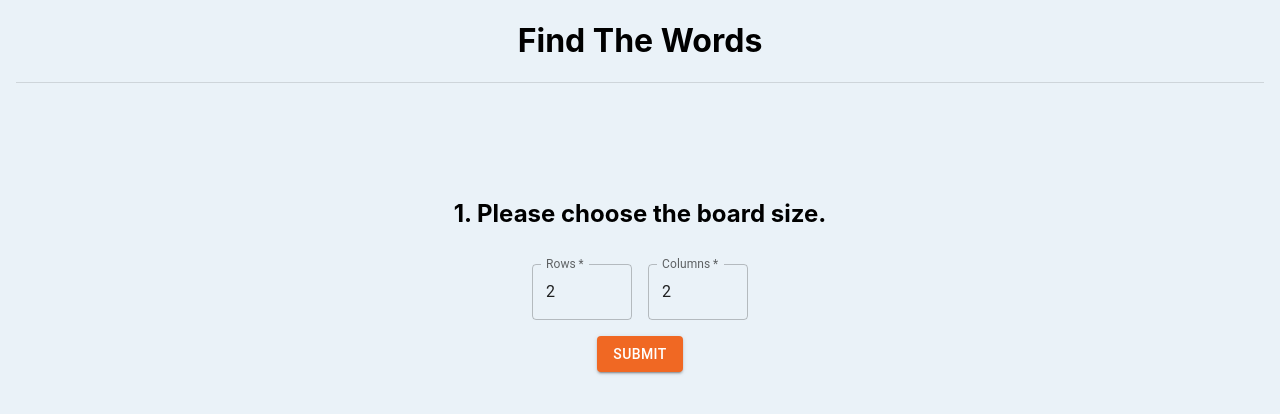
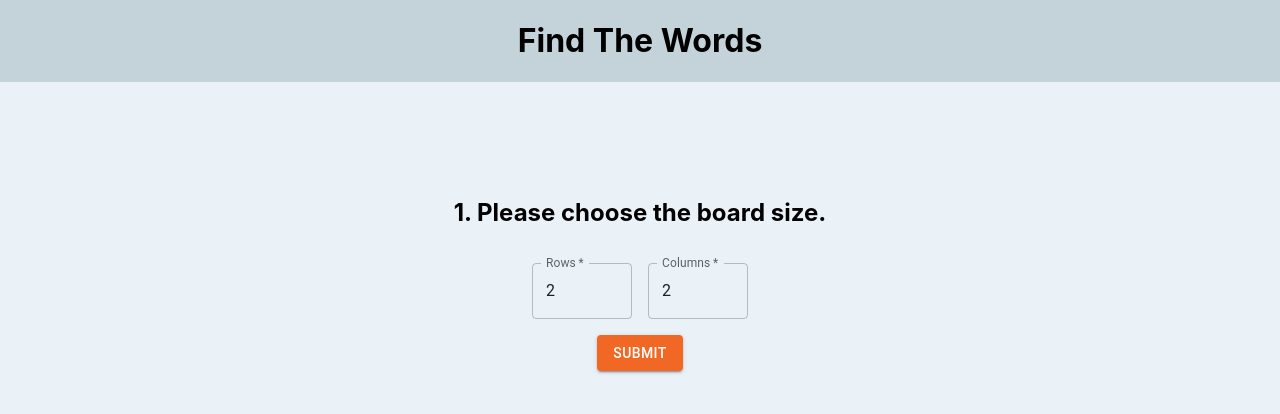
Before and after one commit to zdravkob98/find-the-words, a React (Create React App) app: page / in a window 1280 px wide. Shown: the top 414 px of the page. Built offline with nearby package versions, Linux system fonts and the light colour scheme.

Commit message:
Styled Header

```diff
--- a/src/components/Header.js
+++ b/src/components/Header.js
@@ -1,15 +1,10 @@
-import { Grid, Divider } from "@mui/material";
+import { Grid } from "@mui/material";
 
 const Header = () => {
   return (
-    <>
-      <Grid container justifyContent="center">
-        <h1>Find The Words</h1>
-      </Grid>
-      <Grid>
-        <Divider variant="middle" />
-      </Grid>
-    </>
+    <Grid container justifyContent="center" sx={{ background: "#C4D3DA" }}>
+      <h1>Find The Words</h1>
+    </Grid>
   );
 };
 
```
